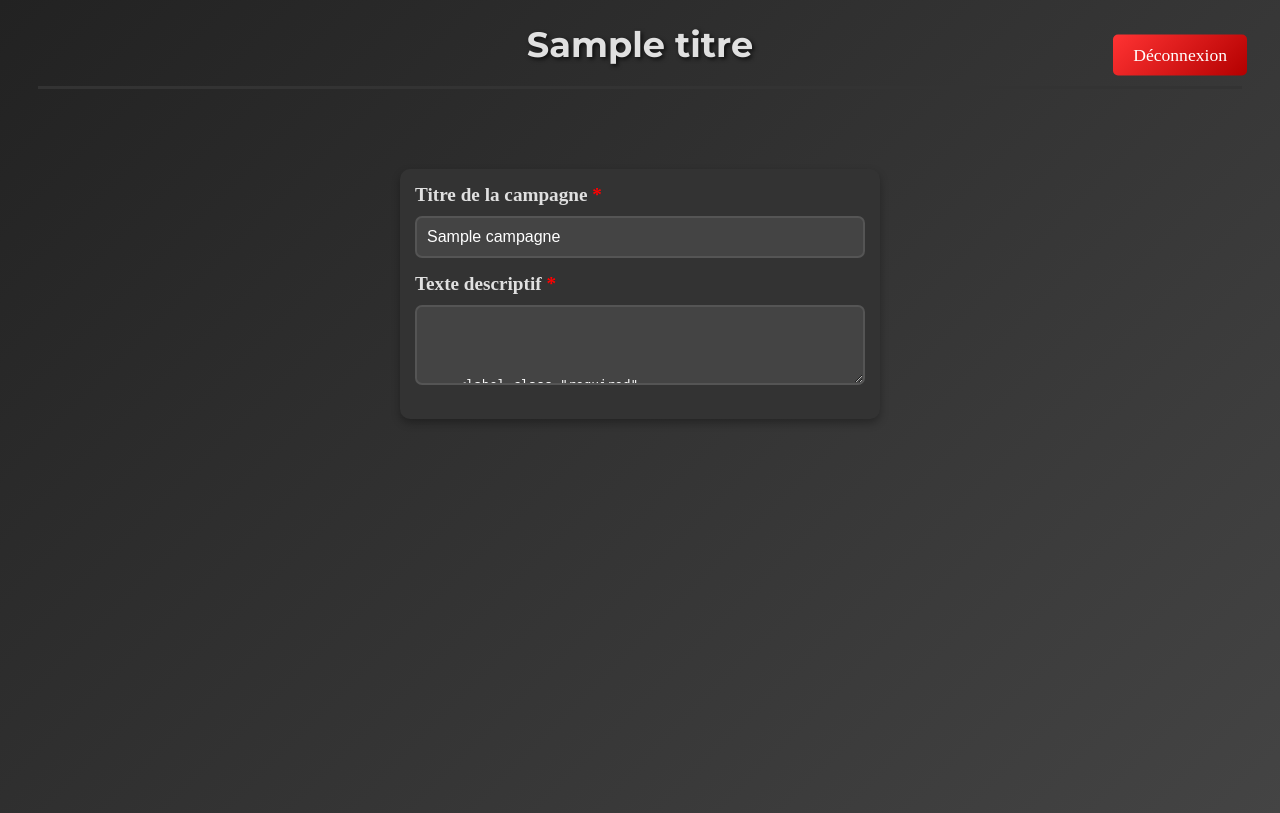
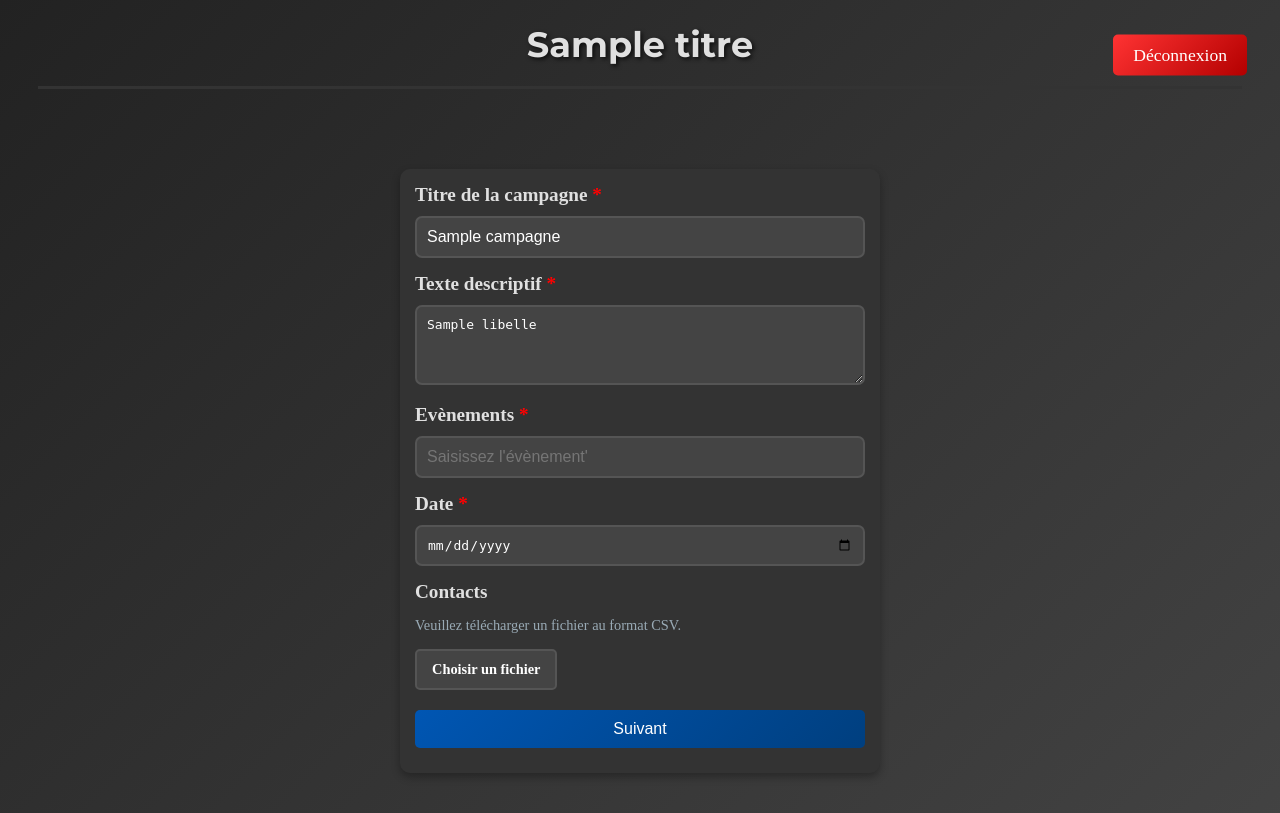
Before and after one commit to Thomascombarieu/CenterCall_Thomas, a CodeIgniter 4 app: the page made by app/Views/Campagne/modif.php in a window 1280 px wide. Shown: the top 813 px of the page. Run offline with PHP 8.4 and a stand-in for CodeIgniter, Linux system fonts and the light colour scheme; the template is opened without the code that fills it: most values are stand-ins (such as "Sample title", 1, 10 or a date in 2020); data that the repository does not hold is empty; some libraries are stand-ins or nearby versions.

Commit message:
Update modif.php

```diff
--- a/app/Views/Campagne/modif.php
+++ b/app/Views/Campagne/modif.php
@@ -14,7 +14,7 @@
 
     <label class="required" for="LIBELLE">Texte descriptif</label>
     <textarea id="LIBELLE" name="LIBELLE" minlength="3" maxlength="255" size="255"
-        required>
+        required><?= $campagne['LIBELLE'] ?></textarea>
 
 
     <?php
@@ -23,8 +23,8 @@
 
     <label class="required" for="EVENEMENT">Evènements</label>
 
-    <input type="text" id="EVENEMENT" name="EVENEMENT"minlength="3"
-        maxlength="40" size="50"required><?= $campagne['EVENEMENT'] ?>
+    <input type="text" id="EVENEMENT" name="EVENEMENT" placeholder="Saisissez l'évènement'" required minlength="3"
+        maxlength="40" size="50" >
 
 
     <label class="required" for="start">Date</label>
```
